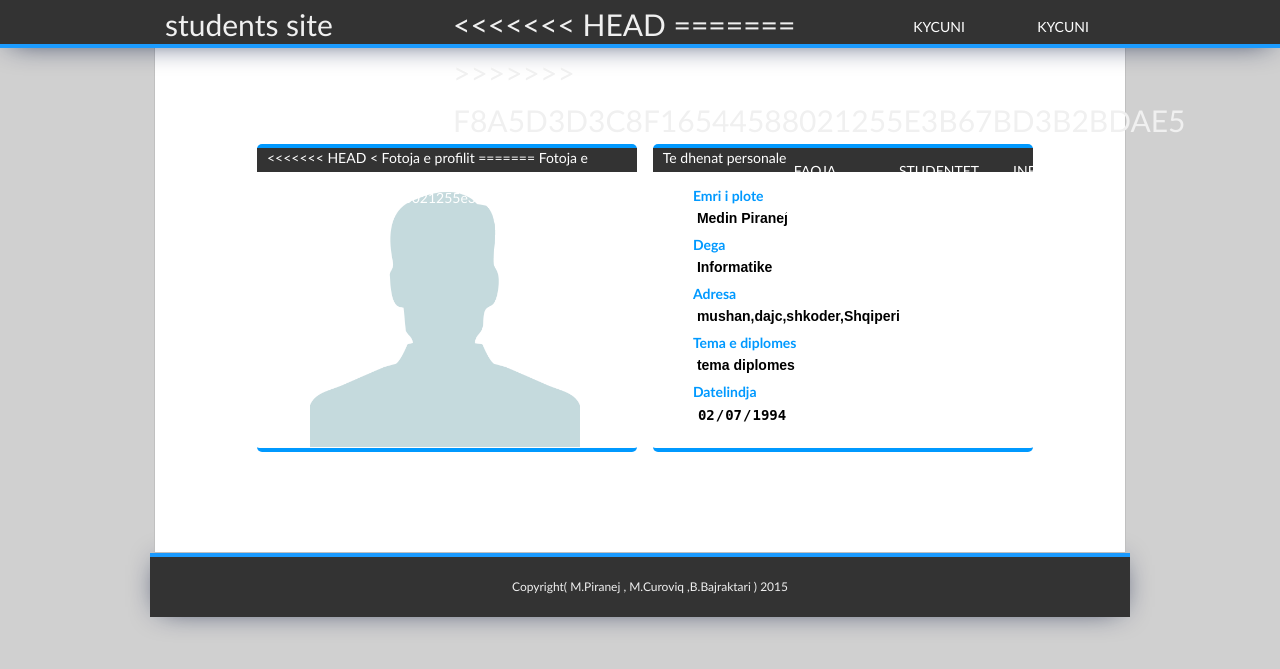
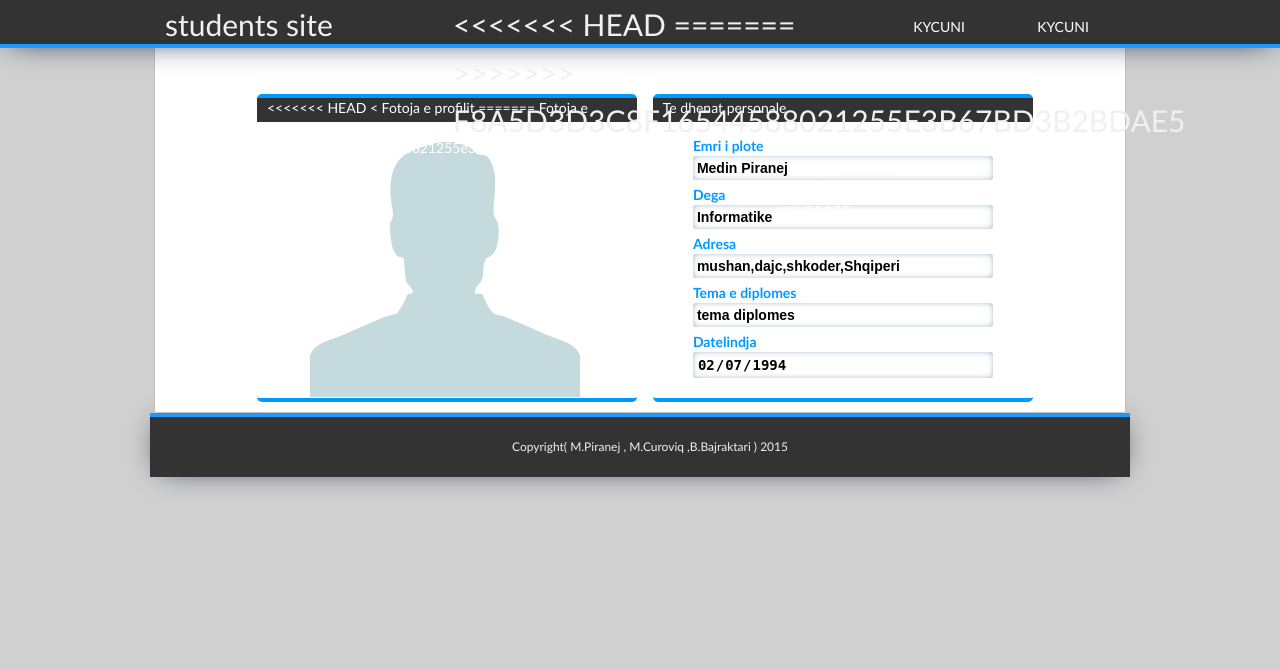
Before and after one commit to medinpiranej/unishk, a PHP site: page /student.php?student=4 in a window 1280 px wide. Shown: the top 669 px of the page. Run offline with PHP 8.4, Linux system fonts and the light colour scheme; data comes from the database, SQL or seed files in the repository; some libraries are stand-ins or nearby versions.

Commit message:
kam shtu stilet per divin e tems te diploms

```diff
--- a/css/cssEprofilit.css
+++ b/css/cssEprofilit.css
@@ -2,13 +2,13 @@
 	margin-left: auto;
 	margin-right: auto;
 	width: 80%;
-
+	overflow:auto;
 	padding-left:10px;
 
 	}
 
 .rightdiv{
-	margin-top: 100px;
+	margin-top: 50px;
 	float: right;
 	width: 49%;
 	height: 300px;
@@ -19,11 +19,52 @@
 	margin-right: auto;
 	margin-left: 2px;
 
-	margin-bottom:100px;
+	margin-bottom:10px;
 	line-height: 20px;
 }
+.tema_dip_container{
+    	margin-top: 20px;
+    margin-bottom:20px;
+    width: 100%;
+    border-radius: 4px;
+
+    clear:both;
+
+}
+
+#tema_dip_textbox{
+
+
+
+}
+
+#tema_dip_textbox_cont{
+    width:100%;
+    margin:auto;
+
+}
+#tema_dip_textbox{
+    font-size:16px;
+    text-align: left;
+    width:100%;
+    padding:10px;
+    border-radius: 3px;
+    border:0px solid #0099FF;
+-webkit-box-shadow: inset 0px 0px 9px -1px rgba(14,76,117,1);
+-moz-box-shadow: inset 0px 0px 9px -1px rgba(14,76,117,1);
+box-shadow: inset 0px 0px 9px -1px rgba(14,76,117,1);
+}
+
+#tema_dip_text{
+  margin:2;
+    	font-size:17px;
+	font-weight: bold;
+	color:#0099ff;
+	cursor:pointer;
+    line-height:25px;
+}
 .leftdiv{
-	margin-top: 100px;
+	margin-top: 50px;
 	float: left;
 	width: 49%;
 	height: 300px;
@@ -33,7 +74,7 @@
 	border-radius: 5px;
 	margin-right: 2px;
 	margin-left: auto;
-	margin-bottom:100px;
+	margin-bottom:10px;
 		line-height: 20px;
 }
 #profileheaderlabel{
@@ -73,14 +114,18 @@
 		#ndryshofjalkalimindiv{
 		width:300px;
 	height:19px;
-	line-height:15px;
+	line-height:17px;
 		margin:auto;
 		}
 		#ndryshofjalkalimin_kutite input{
 			margin:0;
+                            		-webkit-box-shadow: inset 0px 0px 9px -4px rgba(14,76,117,1);
+-moz-box-shadow: inset 0px 0px 9px -4px rgba(14,76,117,1);
+box-shadow: inset 0px 0px 9px -4px rgba(14,76,117,1);
 			}
 			#ndryshofjalkalimin_kutite {
 			display:none;
+
 			}
 		#ndryshofjalkalimin_kutite input[type=button]{
 			width:60px;
@@ -172,6 +217,9 @@ padding-top:5px;
 	font-weight: bold;
 	color:#000;
 			border:0px;
+        -webkit-box-shadow: inset 0px 0px 9px -4px rgba(14,76,117,1);
+-moz-box-shadow: inset 0px 0px 9px -4px rgba(14,76,117,1);
+box-shadow: inset 0px 0px 9px -4px rgba(14,76,117,1);
 			}
 #uploadprofilepic{
 	display:none;
```
